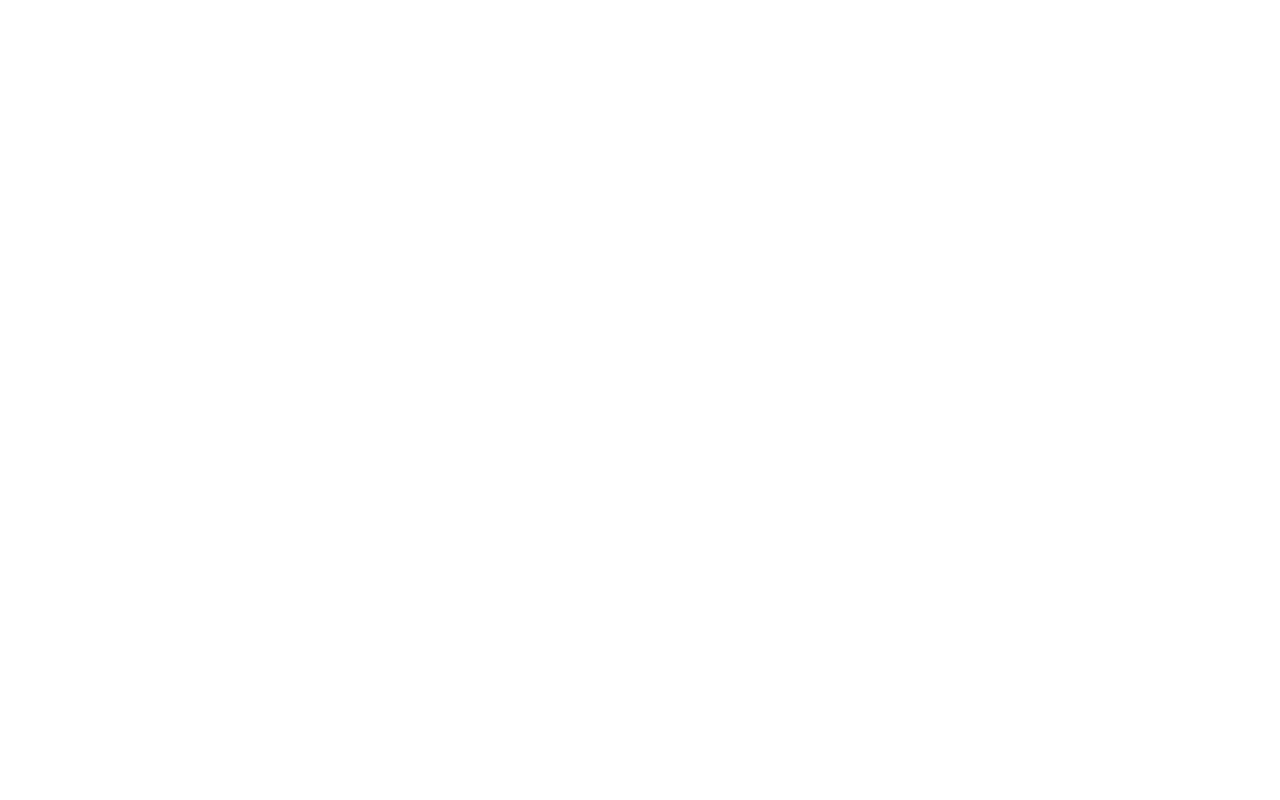
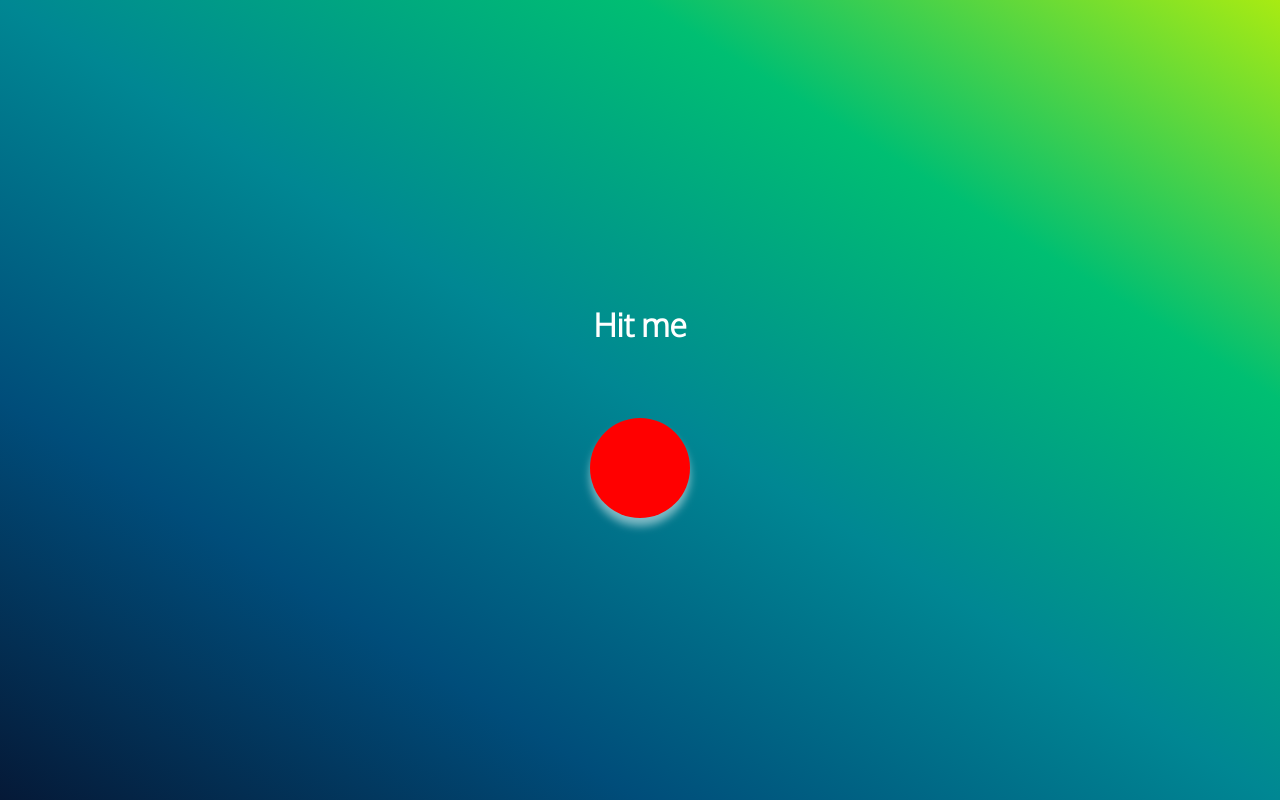
Before and after one commit to devang-chauhan/boredbot, a plain HTML site: page index.html in a window 1280 px wide. Drawn offline with Linux system fonts and the light colour scheme.

Commit message:
feat(*): setup app

```diff
--- a/css/style.css
+++ b/css/style.css
@@ -0,0 +1,46 @@
+body {
+    margin: 0;
+    height: 100vh;
+    font-family: "Oxygen", "san-serif";
+    display: flex;
+    align-items: center;
+    justify-content: center;
+    background-repeat: no-repeat;
+    background-image: linear-gradient(to right top, #051937, #004d7a, #008793, #00bf72, #a8eb12);
+}
+
+.container {
+    display: flex;
+    flex-direction: column;
+    justify-content: center;
+    align-items: center;
+}
+
+.container h1 {
+    color: white;
+}
+
+p {
+    color: white;
+    font-weight: 300;
+    font-size: 1.2rem;
+    text-align: center;
+}
+
+button {
+    width: 100px;
+    height: 100px;
+    margin-top: 1em;
+    border: 0;
+    background: red;
+    cursor: pointer;
+    transform: scale(1);
+    transition: 250ms;
+    border-radius: 50%;
+    box-shadow: 0 8px 8px rgba(255, 255, 255, 0.5);
+}
+
+button:hover,
+button:focus {
+    transform: scale(1.2);
+}
--- a/index.html
+++ b/index.html
@@ -6,6 +6,8 @@
         <title>Boredbot</title>
         <link rel="icon" type="image/png" href="images/favicon.png" />
         <link rel="stylesheet" href="css/style.css">
+        <link rel="preconnect" href="https://fonts.gstatic.com">
+        <link href="https://fonts.googleapis.com/css2?family=Oxygen:wght@300&display=swap" rel="stylesheet">
         <script src="js/main.js" type="module" defer></script>
         <!-- Google tag (gtag.js) -->
         <script async
@@ -19,6 +21,10 @@
     </head>
 
     <body>
-
+        <div class="container">
+            <h1 id="title">Hit me</h1>
+            <p id="activity"></p>
+            <button id="trigger"></button>
+        </div>
     </body>
 </html>
--- a/js/main.js
+++ b/js/main.js
@@ -0,0 +1,15 @@
+const titleEl = document.getElementById("title");
+const activityEl = document.getElementById("activity");
+const triggerEl = document.getElementById("trigger");
+
+
+triggerEl.addEventListener("click", () => {
+    fetch("https://apis.scrimba.com/bored/api/activity")
+        .then(response => response.json())
+        .then(data => {
+            console.log(data);
+            titleEl.textContent = "You gotta";
+            activityEl.textContent = data.activity;
+
+        });
+});
```
